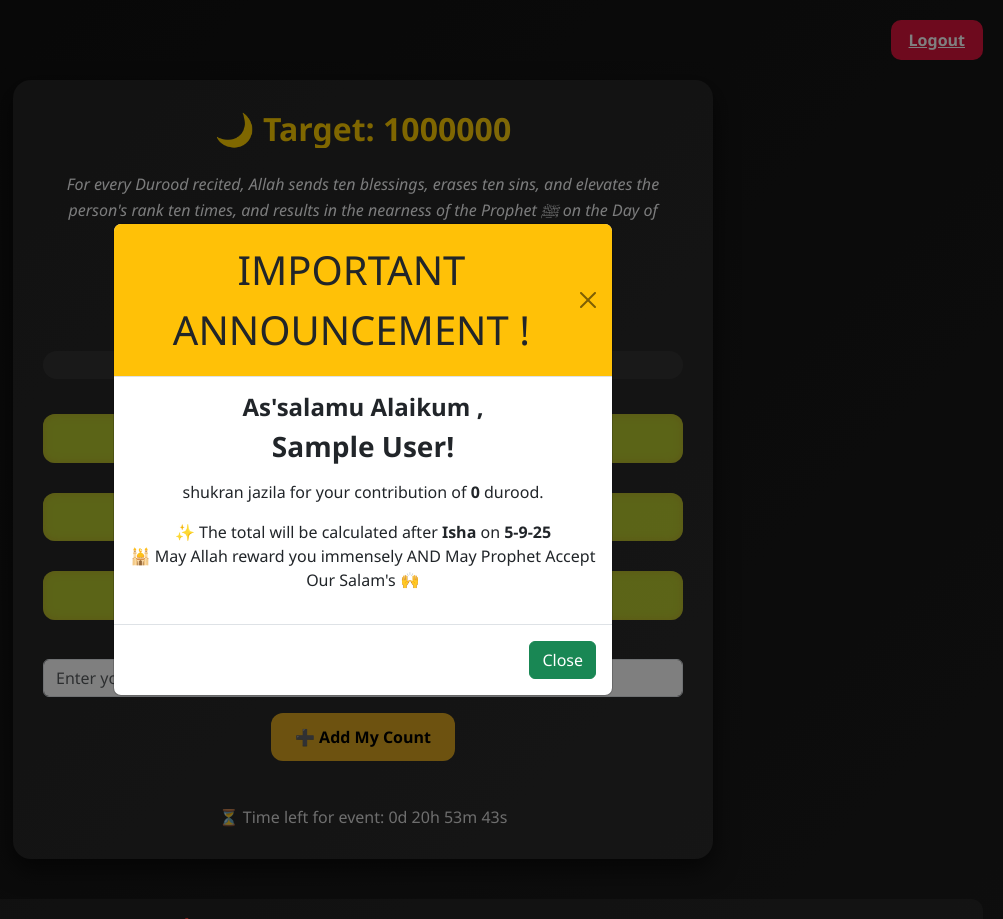
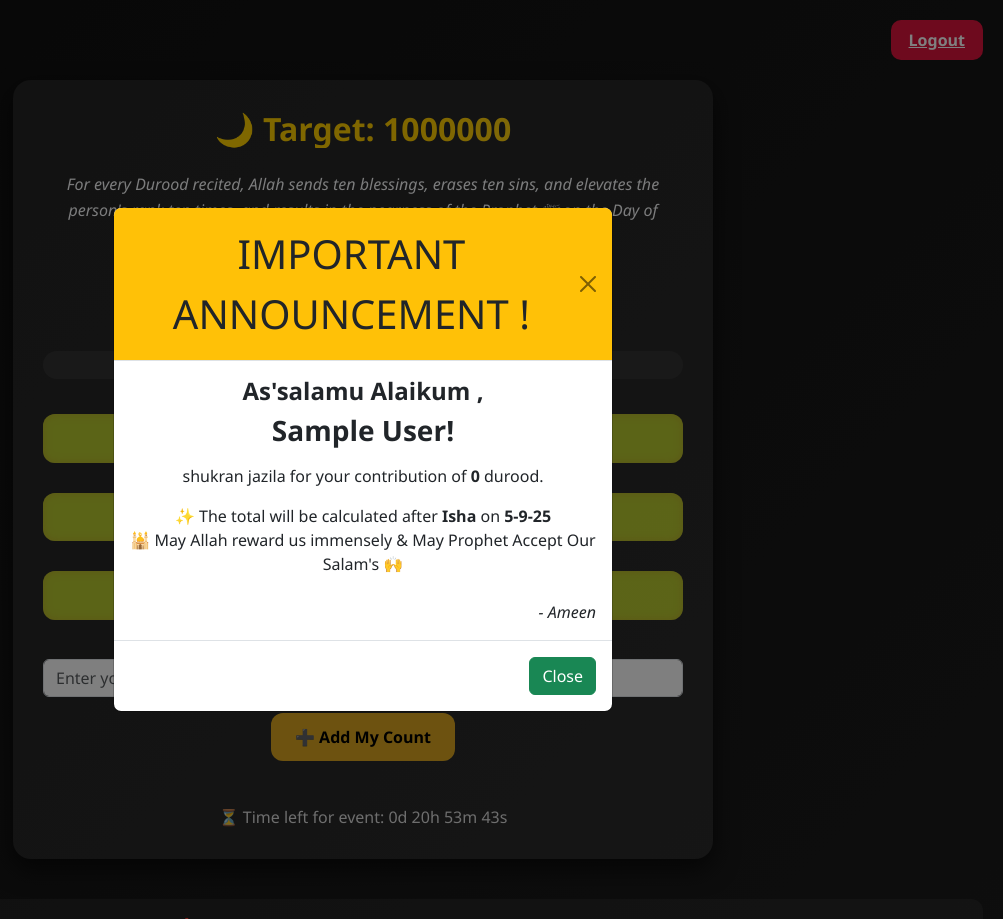
Before and after one commit to syedroshanriyan-pc/durood_counter, a Flask app: page / in a window 1280 px wide. Shown: the whole page, without its empty margins (277-1280 px from the left). Run offline with Flask 3, Linux system fonts and the light colour scheme; the visitor is signed in with stand-in values (Sample User, id 1); data that the repository does not hold is empty.

Commit message:
Update index.html

```diff
--- a/durood_counter/templates/index.html
+++ b/durood_counter/templates/index.html
@@ -111,7 +111,10 @@
           <h3 class="fw-bold">{{ session.fullname }}!</h3>
           <p class="mt-3">shukran jazila for your contribution of <b>{{ my_total }}</b> durood.</p>
           <p>✨ The total will be calculated after <b>Isha</b> on <b>5-9-25</b><br>
-               🕌 May Allah reward you immensely AND May Prophet Accept Our Salam's 🙌 </p>
+               🕌 May Allah reward us immensely & May Prophet Accept Our Salam's 🙌 </p>
+          <div class="text-end mt-4">
+           <em>- Ameen</em>
+          </div>
         </div>
         <div class="modal-footer">
           <button type="button" class="btn btn-success" data-bs-dismiss="modal">Close</button>
```
